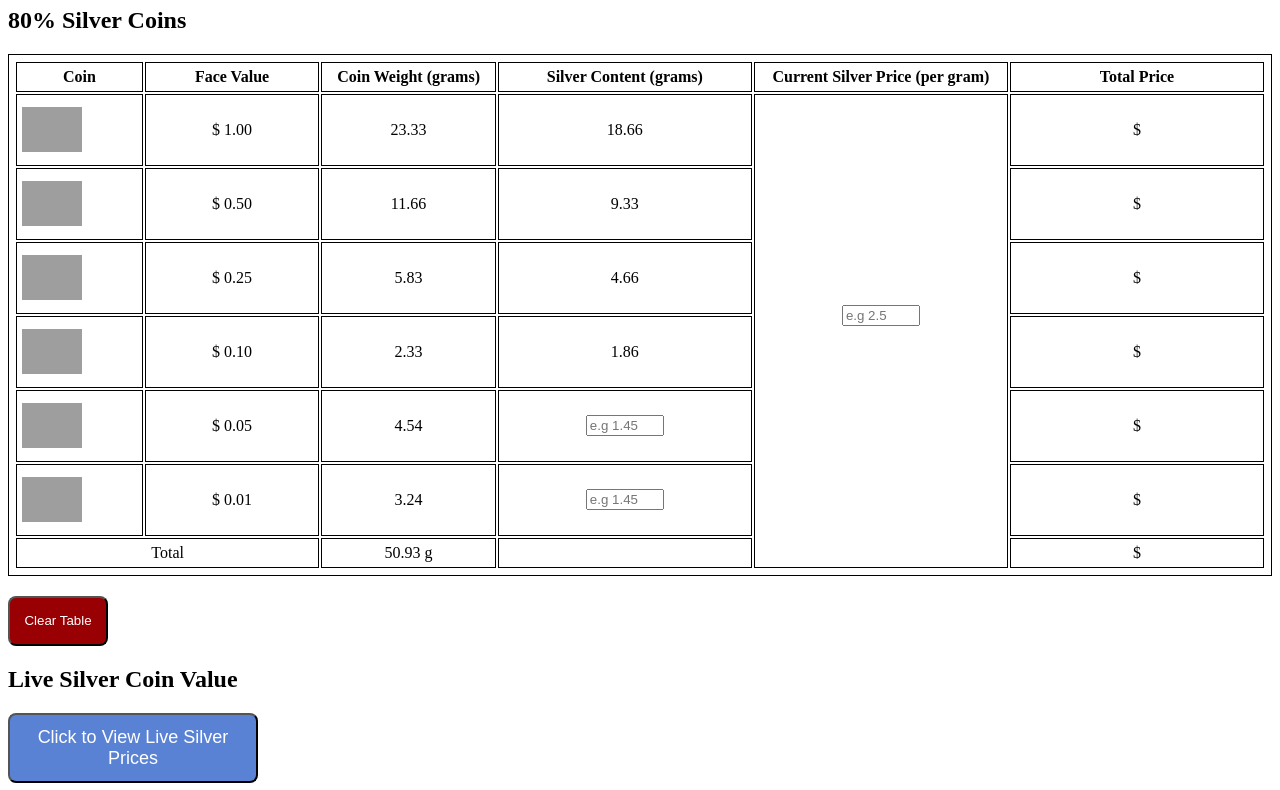
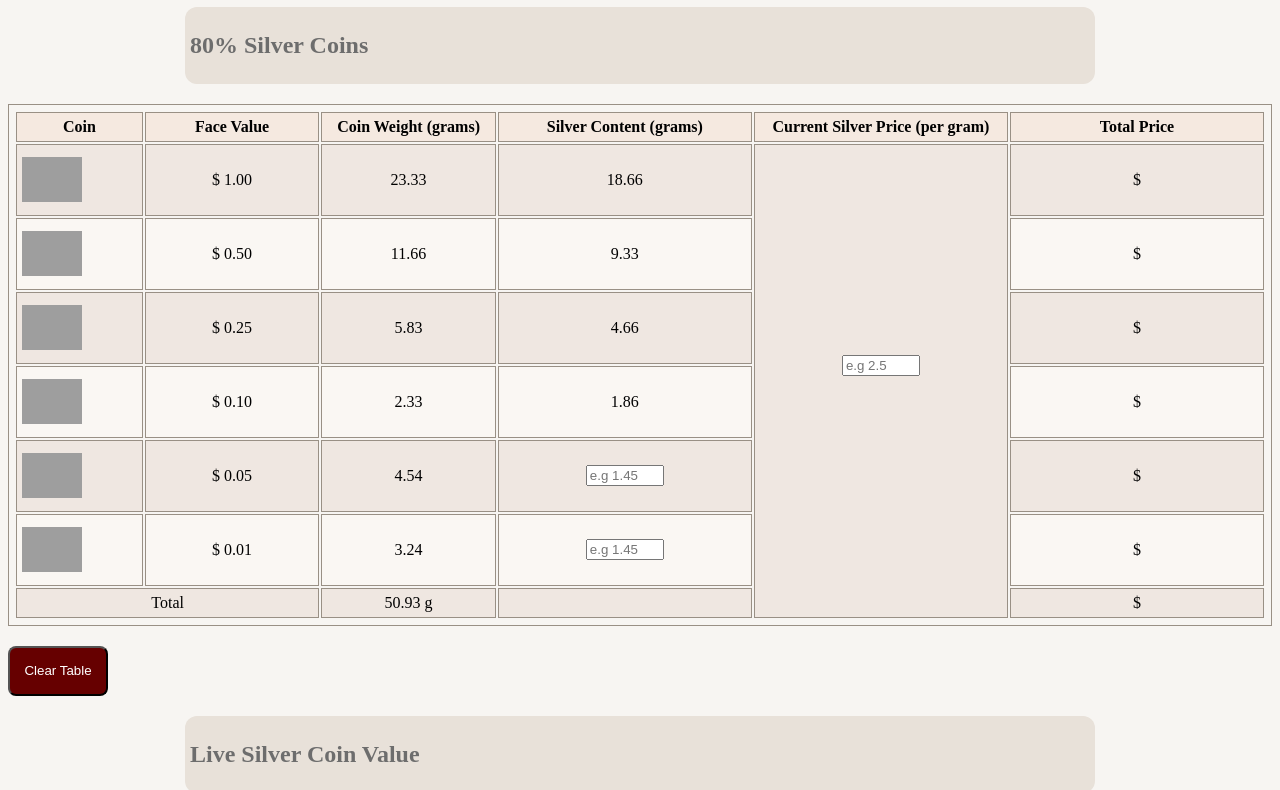
Before and after one commit to k-rameen/coin-hub, a plain HTML site: page index.html in a window 1280 px wide. Shown: the part 73-863 px from the top of the page. Drawn offline with Linux system fonts and the light colour scheme; grey boxes are pictures that could not be loaded.

Commit message:
Update style.css

```diff
--- a/style.css
+++ b/style.css
@@ -1,11 +1,14 @@
 /* table styling */
 table {
   border-collapse: collpase;
-  width:100%;
+  width: 100%;
   table-layout: fixed;
 }
-table, th, td {
-  border: 1px solid black;
+
+table,
+th,
+td {
+  border: 1px solid rgb(153, 144, 133);
   text-align: center;
   vertical-align: middle;
   padding: 5px;
@@ -14,9 +17,12 @@ table, th, td {
 /* input box size */
 input {
   field-sizing: content;
-  min-width: 70px; /* Optional: set a minimum width */
-  max-width: 100px; /* Optional: set a maximum width */
+  min-width: 70px;
+  /* Optional: set a minimum width */
+  max-width: 100px;
+  /* Optional: set a maximum width */
 }
+
 /* to center current silver price input */
 #userInput {
   margin-bottom: 30px;
@@ -42,9 +48,9 @@ input {
 /* clear button */
 
 .clear {
-  transition-duration: 4s;
+  transition-duration: 2s;
   border-radius: 8px;
-  background-color: rgb(153, 0, 3);
+  background-color: rgb(102, 0, 0);
   color: rgb(255, 255, 255);
   cursor: pointer;
   margin-top: 20px;
@@ -52,13 +58,60 @@ input {
   height: 50px;
 }
 
+.clear:hover {
+  background-color: rgb(76, 58, 46)
+}
+
 .liveButton {
-  transition-duration: 4s;
+  transition-duration: 2s;
   border-radius: 8px;
-  background-color: rgb(89, 130, 212);
+  background-color: rgb(102, 0, 0);
   color: rgb(255, 255, 255);
   cursor: pointer;
   width: 250px;
   height: 70px;
   font-size: 18px;
 }
+
+.liveButton:hover {
+  background-color: rgb(76, 58, 46)
+}
+
+/* web styling */
+
+/* background */
+body {
+  background-color: rgb(247, 245, 242);
+}
+
+.accent {
+  background-color: rgb(232, 225, 217); /* light taupe */
+  padding: 5px;
+  border-radius: 12px;
+  margin: 20px auto;
+  max-width: 900px;
+}
+
+
+/* text */
+h1 {
+  color: rgb(59, 59, 59);
+}
+
+h2 {
+  color: rgb(109, 109, 109);
+}
+
+/* table */
+
+thead {
+  background-color: rgb(245, 233, 224);
+}
+
+tbody tr:nth-child(even) {
+  background-color: rgb(250, 247, 243);
+}
+
+tbody tr:nth-child(odd) {
+  background-color: rgb(239, 231, 225);
+}
```
